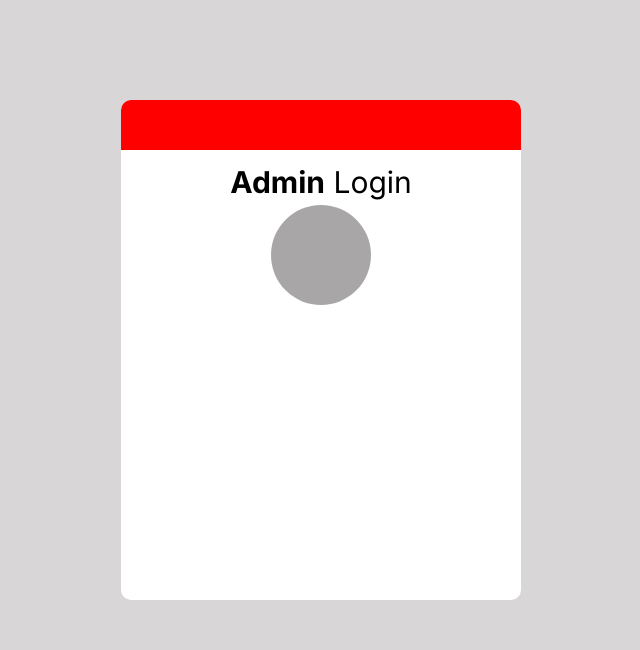
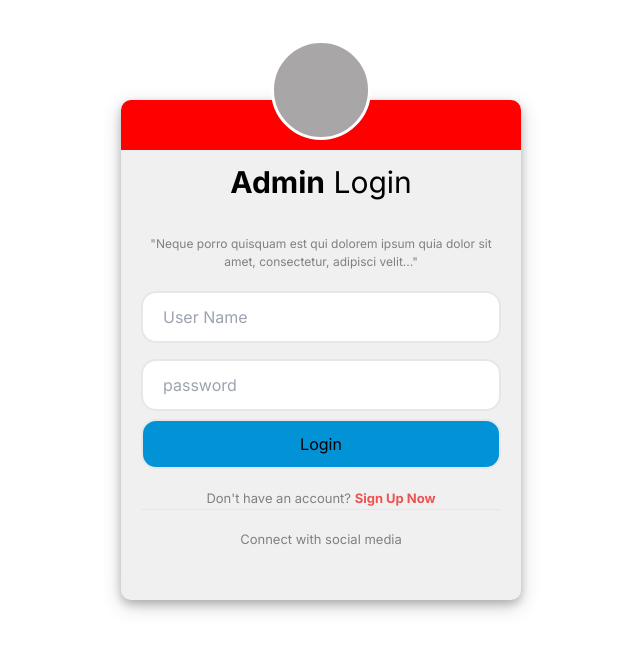
Before and after one commit to pubudu289/NewsWave, a Next.js app: page /signin in a window 1280 px wide. Shown: the top 650 px of the page, without its empty margins (379-1019 px from the left). Built offline with nearby package versions, Linux system fonts and the light colour scheme.

Commit message:
Login Page

```diff
--- a/src/app/(Login)/signin/page.tsx
+++ b/src/app/(Login)/signin/page.tsx
@@ -1,15 +1,48 @@
 import React from "react";
 import styless from "./signin.module.css";
+
 function page() {
   return (
     <div className={styless.container}>
+      <div className={styless.deranalogo}>{/* add a derana logo */}</div>
       <div className={styless.headbar}></div>
       <div>
         <h1 className={styless.maintextArea}>
           <span className={styless.admin}>Admin</span> Login
         </h1>
 
-        <div className={styless.deranalogo}></div>
+        <div className={styless.login_input_area}>
+          <p className={styless.login_desc}>
+            "Neque porro quisquam est qui dolorem ipsum quia dolor sit amet,
+            consectetur, adipisci velit..."
+          </p>
+
+          <input
+            type="text"
+            placeholder="User Name"
+            className={styless.inputFields}
+          />
+          <input
+            type="password"
+            placeholder="password"
+            className={styless.inputFields}
+          />
+          <button className={styless.login_button}>Login</button>
+          <div>
+            <p className={styless.txtsignup}>
+              Don't have an account?{" "}
+              <span className={styless.signup_now}>
+                <a href="#">Sign Up Now</a>
+              </span>
+            </p>
+          </div>
+          <hr />
+          {/* social media links */}
+          <div>
+            <p className={styless.txtsignup}>Connect with social media</p>
+            <div></div>
+          </div>
+        </div>
       </div>
     </div>
   );
--- a/src/app/(Login)/signin/signin.module.css
+++ b/src/app/(Login)/signin/signin.module.css
@@ -4,7 +4,8 @@
   margin-left: 500px;
   margin-top: 100px;
   border-radius: 10px;
-  background-color: rgb(255, 255, 255);
+  background-color: rgb(241, 240, 240);
+  box-shadow: 0 4px 8px 0 rgba(0, 0, 0, 0.2), 0 6px 20px 0 rgba(0, 0, 0, 0.19);
 }
 .headbar {
   height: 50px;
@@ -22,10 +23,67 @@
   font-weight: bold;
 }
 .deranalogo {
-  margin-top: 0px;
+  position: absolute;
+  margin-top: -60px;
   margin-left: 150px;
   height: 100px;
   width: 100px;
   border-radius: 50%;
+  border-width: 3px;
+  border-color: white;
   background-color: rgb(168, 166, 166);
 }
+.login_input_area {
+  margin-left: 20px;
+  margin-right: 20px;
+}
+.login_desc {
+  margin-top: 30px;
+  font-size: 12px;
+  text-align: center;
+  color: gray;
+}
+
+.inputFields[type="text"] {
+  width: 100%;
+  padding: 12px 20px;
+  margin: 8px 0;
+  margin-top: 20px;
+  box-sizing: border-box;
+  border-width: 2px;
+  border-radius: 15px;
+}
+.inputFields[type="password"] {
+  width: 100%;
+  padding: 12px 20px;
+  margin: 8px 0;
+  box-sizing: border-box;
+  border-width: 2px;
+  border-radius: 15px;
+}
+.inputFields:hover {
+  border-color: rgb(16, 109, 231);
+}
+.login_button {
+  width: 100%;
+  height: 50px;
+  border-radius: 15px;
+  border-width: 2px;
+  background-color: rgb(1, 147, 214);
+}
+.login_button:hover {
+  background-color: rgb(1, 1, 184);
+}
+.txtsignup {
+  text-align: center;
+  font-size: 13px;
+  color: gray;
+  margin-top: 20px;
+}
+.signup_now {
+  font-weight: bold;
+  color: rgb(236, 83, 83);
+}
+.signup_now :hover {
+  color: rgb(207, 3, 3);
+}
--- a/src/app/globals.css
+++ b/src/app/globals.css
@@ -6,7 +6,7 @@
   /* --foreground-rgb: 0, 0, 0;
   --background-start-rgb: 214, 219, 220;
   --background-end-rgb: 255, 255, 255; */
-  background-color: rgb(216, 214, 214);
+  background-color: white;
 }
 
 @media (prefers-color-scheme: feSpecularLighting) {
```
Also changed, not shown: public/images/derana.png (renamed from src/app/images/derana.png).
